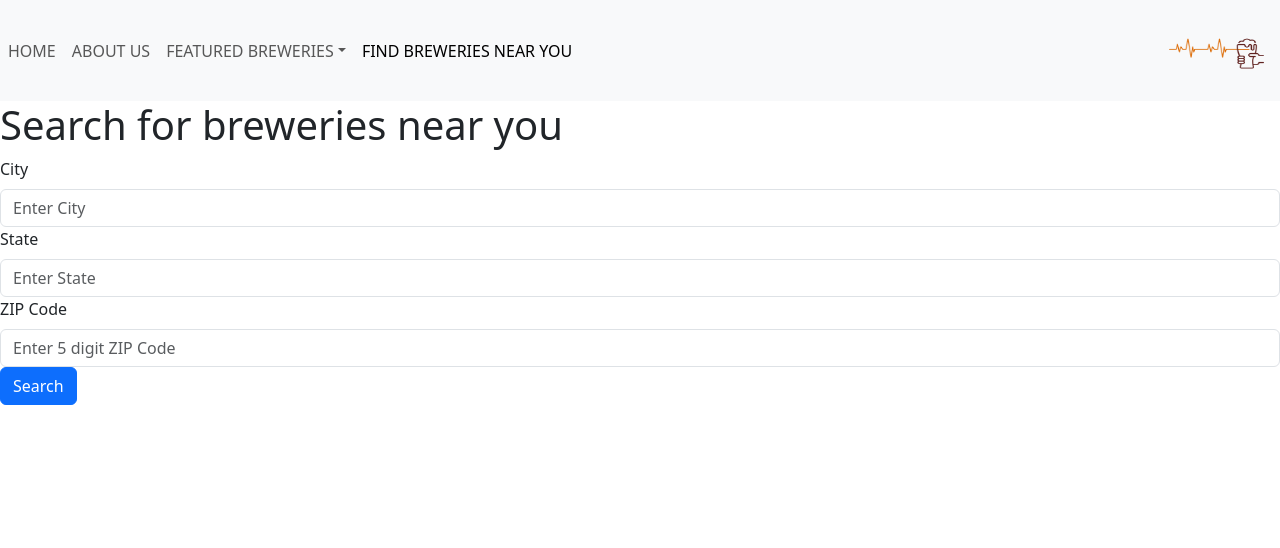
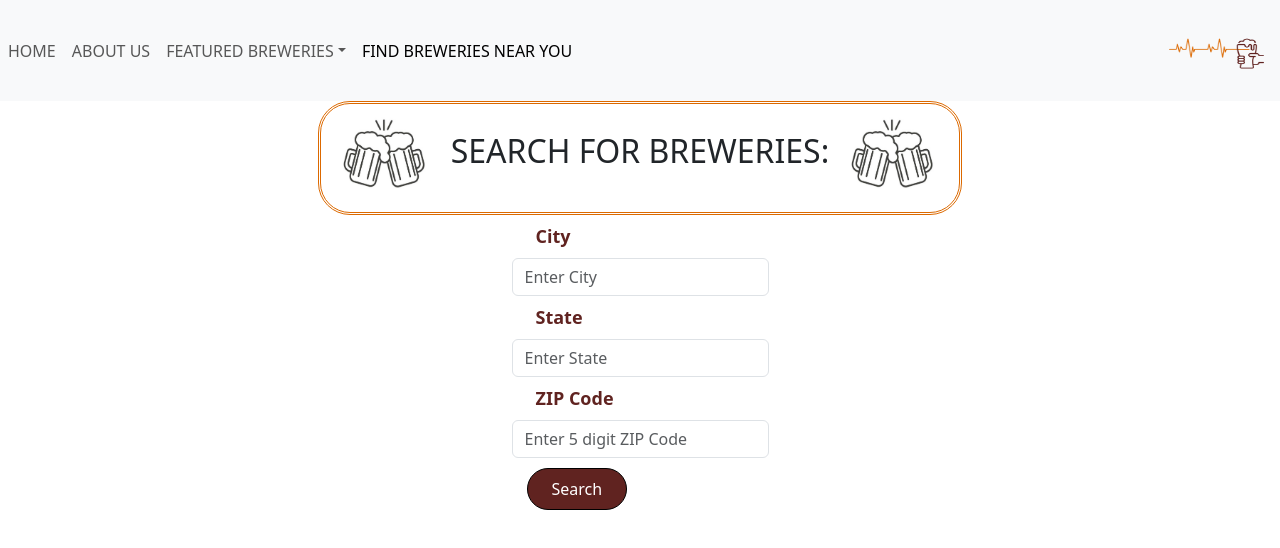
Before and after one commit to vajesik/brew-pulse, a React (Create React App) app: page /search in a window 1280 px wide. Shown: the top 548 px of the page. Built offline with nearby package versions, Linux system fonts and the light colour scheme.

Commit message:
style for search page

```diff
--- a/src/About.css
+++ b/src/About.css
@@ -13,6 +13,7 @@
 .card .btn {
   border-radius: 2em;
   background-color: #602320 !important;
+  border-color: black !important;
   color: #ffffff;
   padding: 0.5em 1.5em;
   transform: scale(1);
@@ -37,10 +38,8 @@
 }
 
 .github {
-    margin-right: 5px;
+  margin-right: 5px;
 }
-
-
 
 /* body .background {
     background-image: url('./bg.png');
--- /dev/null
+++ b/src/Search.css
@@ -0,0 +1,52 @@
+#form-div {
+  display: flex;
+  flex-direction: column;
+  justify-content: center;
+  align-items: center;
+}
+
+.search-header {
+  border-style: double;
+  border-radius: 2em;
+  border-color: #dc6900;
+}
+
+.search-header img {
+  width: 100px;
+  height: 100px;
+  margin: 0px 15px;
+  padding: 3px 3px;
+}
+
+.form-label {
+  color: #602320 !important;
+  font-size: 18px;
+  font-weight: bold !important;
+  margin: 8px 24px !important;
+}
+
+.btn {
+  border-radius: 2em !important;
+  background-color: #602320 !important;
+  border-color: black !important;
+  color: #ffffff !important;
+  padding: 0.5em 1.5em !important;
+  margin: 10px 15px !important;
+  transform: scale(1) !important;
+}
+
+.btn:hover {
+  background-color: #a32020 !important;
+  color: #ffffff !important;
+  box-shadow: 0 0 10px rgba(0, 0, 0, 0.2) !important;
+  transform: scale(1.01) !important;
+}
+
+#accordion-div {
+  margin: 0% 20%;
+}
+
+.accordion {
+  --bs-accordion-active-bg: #eb8c00 !important;
+  --bs-accordion-btn-focus-box-shadow: 0 0 0 0.25rem #dc6900 !important;
+}
--- a/src/Search.js
+++ b/src/Search.js
@@ -2,6 +2,20 @@ import React, { useState } from "react";
 import Button from "react-bootstrap/Button";
 import Form from "react-bootstrap/Form";
 import Accordion from "react-bootstrap/Accordion";
+import "./Search.css";
+
+//Icon image import
+function importAll(r) {
+  let images = {};
+  r.keys().map((item, index) => {
+    images[item.replace("./", "")] = r(item);
+  });
+  return images;
+}
+//Town images
+const iconImage = importAll(
+  require.context("./icons-brews", false, /\.(png|jpe?g|svg)$/)
+);
 
 function Search() {
   const [formData, setFormData] = useState({
@@ -32,8 +46,16 @@ function Search() {
 
   return (
     <div>
-      <h1>Search for breweries near you</h1>
+      <div id="form-div">
+        <div className="search-header">
+          <h2>
+            <img src={iconImage["cheers_icon.jpeg"]} />
+            SEARCH FOR BREWERIES:
+            <img src={iconImage["cheers_icon.jpeg"]} />
+          </h2>
+        </div>
         <Form onSubmit={handleFormSubmit}>
+          <Form.Group>
             <Form.Label>City</Form.Label>
             <Form.Control
               type="text"
@@ -42,6 +64,8 @@ function Search() {
               onChange={handleChange}
               placeholder="Enter City"
             />
+          </Form.Group>
+          <Form.Group>
             <Form.Label>State</Form.Label>
             <Form.Control
               type="text"
@@ -50,6 +74,8 @@ function Search() {
               onChange={handleChange}
               placeholder="Enter State"
             />
+          </Form.Group>
+          <Form.Group>
             <Form.Label>ZIP Code</Form.Label>
             <Form.Control
               type="number"
@@ -58,13 +84,15 @@ function Search() {
               onChange={handleChange}
               placeholder="Enter 5 digit ZIP Code"
             />
+          </Form.Group>
           <Button type="submit">Search</Button>
         </Form>
-      <div>
+      </div>
+      <div id="accordion-div">
+        <Accordion>
           {breweries
             ? breweries.map((brewery, index) => (
-              <Accordion key={brewery.id}>
-                <Accordion.Item eventKey={index.toString()}>
+                <Accordion.Item key={brewery.id} eventKey={index.toString()}>
                   <Accordion.Header>
                     {brewery.name} <br />
                     Type: {brewery.brewery_type}
@@ -74,13 +102,13 @@ function Search() {
                     {brewery.postal_code}
                     <br />
                     {brewery.website_url ? (
-                      <Button href={brewery.url}>Website</Button>
+                      <Button href={brewery.website_url}>Website</Button>
                     ) : null}
                   </Accordion.Body>
                 </Accordion.Item>
-              </Accordion>
               ))
             : null}
+        </Accordion>
       </div>
     </div>
   );
--- a/src/style-ref.css
+++ b/src/style-ref.css
@@ -14,4 +14,4 @@
   #602320 - dark maroon
 */
 
- /* If we use Google Font: */
+/* If we use Google Font: */
```
Also changed, not shown: src/icons-brews/cheers_icon.jpeg (added). Lines whose indentation alone changed are shown as unchanged.
